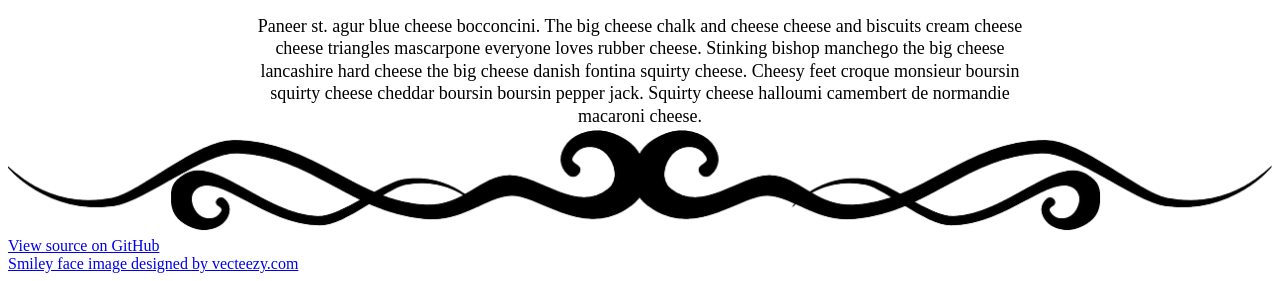
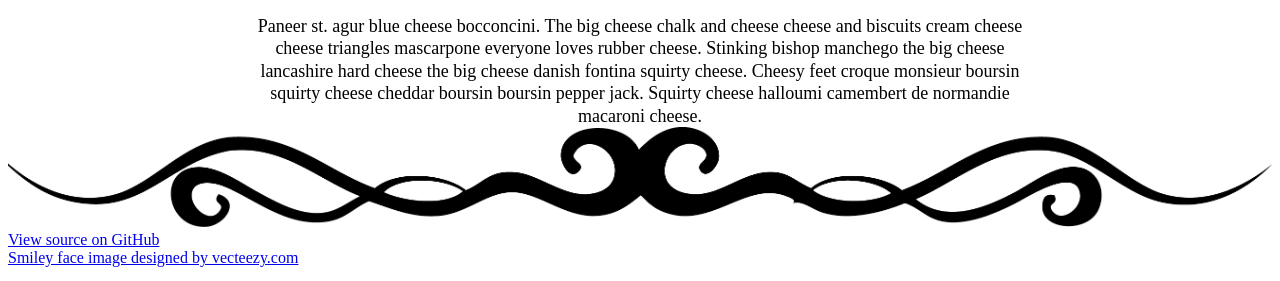
Before and after one commit to ShadowBrother/responsive-images, a website: page index.html in a window 1280 px wide. Shown: the part 1622-1903 px from the top of the page. Drawn offline with Linux system fonts and the light colour scheme.

Commit message:
Replaces flourish.png with a vector copy

```diff
--- a/index.html
+++ b/index.html
@@ -110,7 +110,7 @@
 
   </article>
 
-  <img style="max-width: 100%" src="images_src/fixed/flourish.png">
+  <img style="max-width: 100%" src="images_src/fixed/flourish_vector.png">
   <!--
   Flourish credit: http://pixabay.com/en/flourish-line-border-decoration-31609/
   -->
```
Also changed, not shown: images_src/fixed/flourish.png (deleted), images_src/fixed/flourish_vector.png (added).
